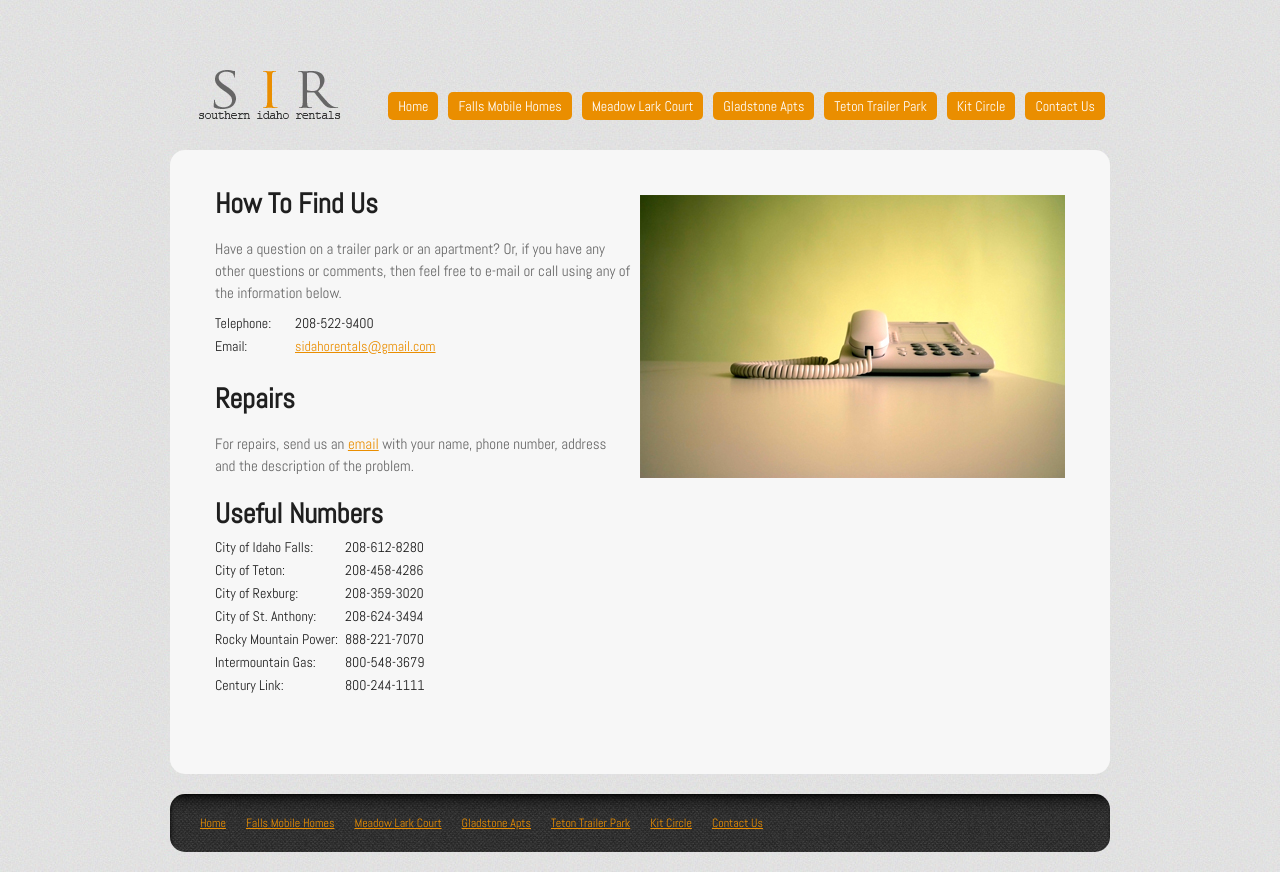
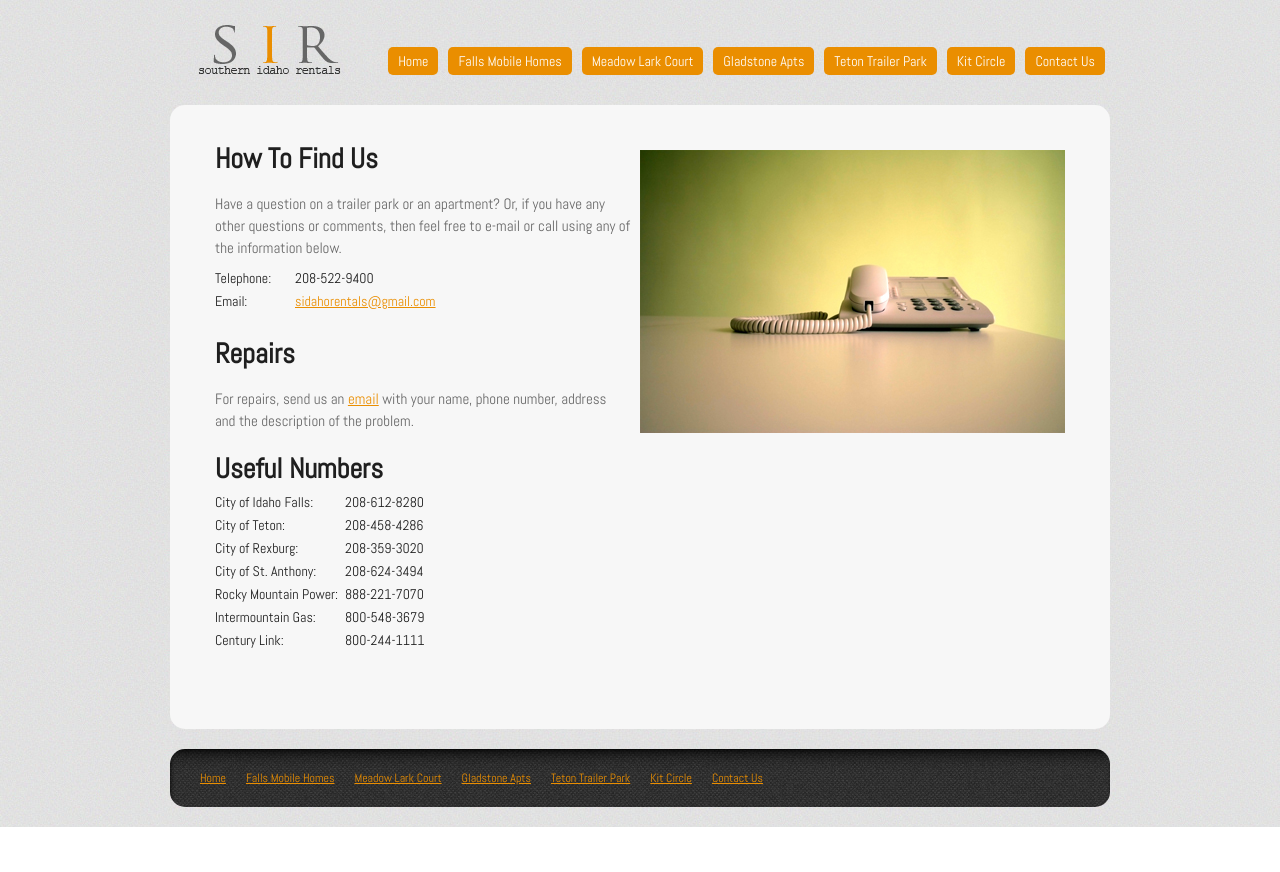
Before and after one commit to cphillipp/southernidahorentals, a plain HTML site: page contact.html in a window 1280 px wide. After the commit the page ends 827 px from the top, so only its background shows below. Drawn offline with Linux system fonts and the light colour scheme.

Commit message:
updated css

```diff
--- a/css/styles.css
+++ b/css/styles.css
@@ -13,7 +13,7 @@ ul, ol                              {list-style-type:none;}
 .button:hover                       {color:#fff; background:#feb52f; text-decoration:none;}
 
 /* HEADER */
-.header                             {margin:0 auto; padding:0; width:940px; height:150px; position:relative;}
+.header                             {margin:0 auto; padding:0; width:940px; height:105px; position:relative;}
 .header .logo                       {margin:0; padding:0; width:200px; height:50px; display:block; position:absolute; bottom:30px; left:0px;}
 .header .logo a                     {margin:0; padding:0; width:200px; height:50px; display:block; text-indent:-9999px; background:url('../images/logo2.png') no-repeat 0 0;}
 .header ul                          {margin:0; padding:0; overflow:hidden; position:absolute; bottom:30px; right:0px;}
@@ -33,7 +33,6 @@ ul, ol                              {list-style-type:none;}
 .content .banner img                {margin:0 auto; padding:0; width:850px; display:block;}
 .content .home-text                 {margin:0; padding:45px; background:#f7f7f7; -moz-border-radius:0 0 15px 15px; border-radius:0 0 15px 15px; overflow:hidden;}
 .content .home-text h1              {margin:0; padding:0 0 15px; color:#1f1f1f; font-size:28px;}
-.content .home-text h1 span         {margin:0; padding:0; color:#ae0303; font-size:14px; font-weight:normal; text-transform:uppercase; position:relative; top:-3px;}
 .content .home-text h2              {margin:0; padding:0 0 15px; color:#1f1f1f; font-size:25px; font-weight:normal;}
 .content .home-text h3              {margin:0; padding:0; color:#1f1f1f; font-size:18px; font-weight:normal;}
 .content .home-text p               {margin:0; padding:10px 0; color:#666; font-size:15px; line-height:22px;}
```
